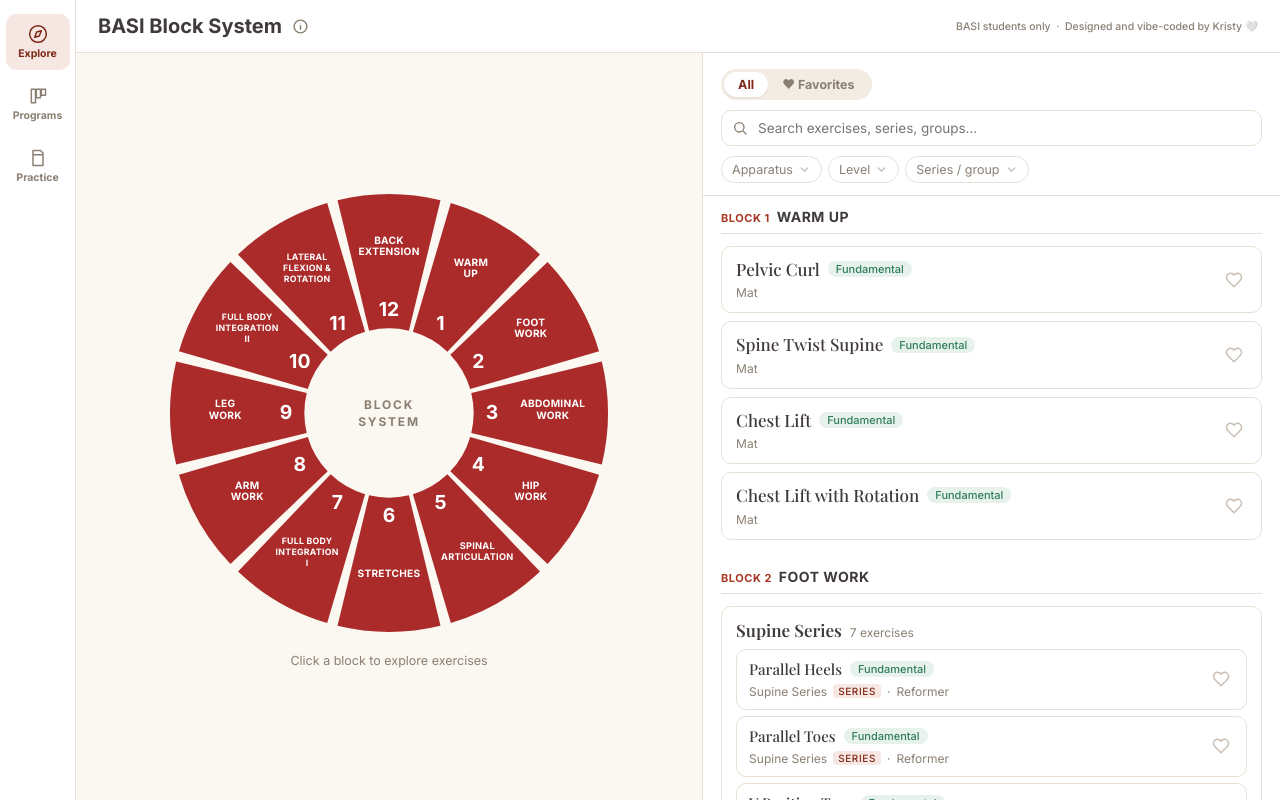
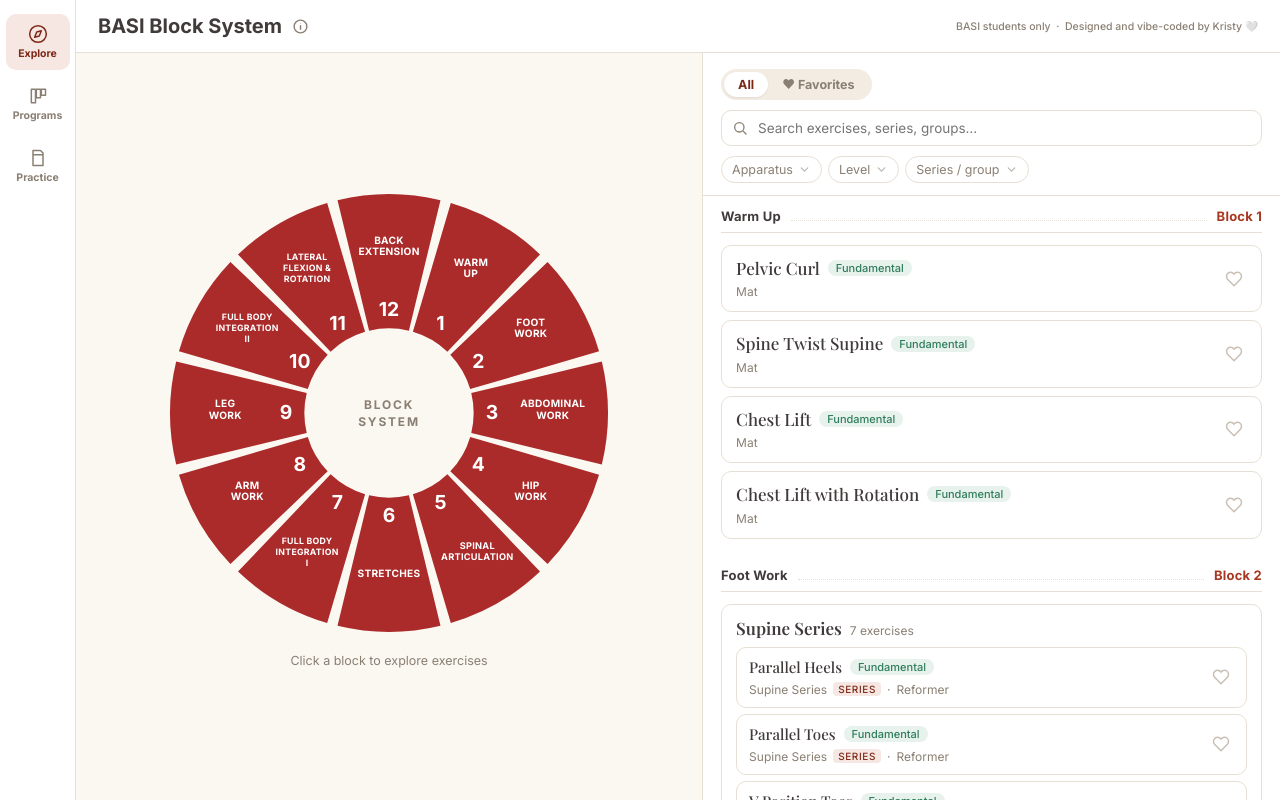
Before and after one commit to its-kristyc/block-learning, a React (Vite) app: page / in a window 1280 px wide. Built offline with nearby package versions, Linux system fonts and the light colour scheme; a web font is replaced by a local one.

Commit message:
Reformat all-view block headers: name left, number right with dotted leader

```diff
--- a/src/features/explore/SeriesGroupedList.jsx
+++ b/src/features/explore/SeriesGroupedList.jsx
@@ -134,15 +134,19 @@
         return (
           <div key={n}>
             <div style={{
-              display: 'flex', alignItems: 'baseline', gap: 7,
+              display: 'flex', alignItems: 'baseline',
               paddingBottom: 8, borderBottom: `1px solid ${C.line}`,
               marginBottom: 12,
             }}>
-              <span style={{ fontSize: 11, fontWeight: 800, color: C.red, letterSpacing: 0.5 }}>
-                BLOCK {num}
+              <span style={{ fontSize: 13, fontWeight: 700, color: C.ink, letterSpacing: 0.2 }}>
+                {name}
               </span>
-              <span style={{ fontSize: 14, fontWeight: 800, textTransform: 'uppercase', letterSpacing: 0.5, color: C.ink }}>
-                {name}
+              <span style={{
+                flex: 1, alignSelf: 'flex-end', marginBottom: 3,
+                borderBottom: `1px dotted ${C.line}`, margin: '0 10px 3px',
+              }} />
+              <span style={{ fontSize: 13, fontWeight: 700, color: C.red, letterSpacing: 0.2 }}>
+                Block {num}
               </span>
             </div>
             <CollectionSegments
```
